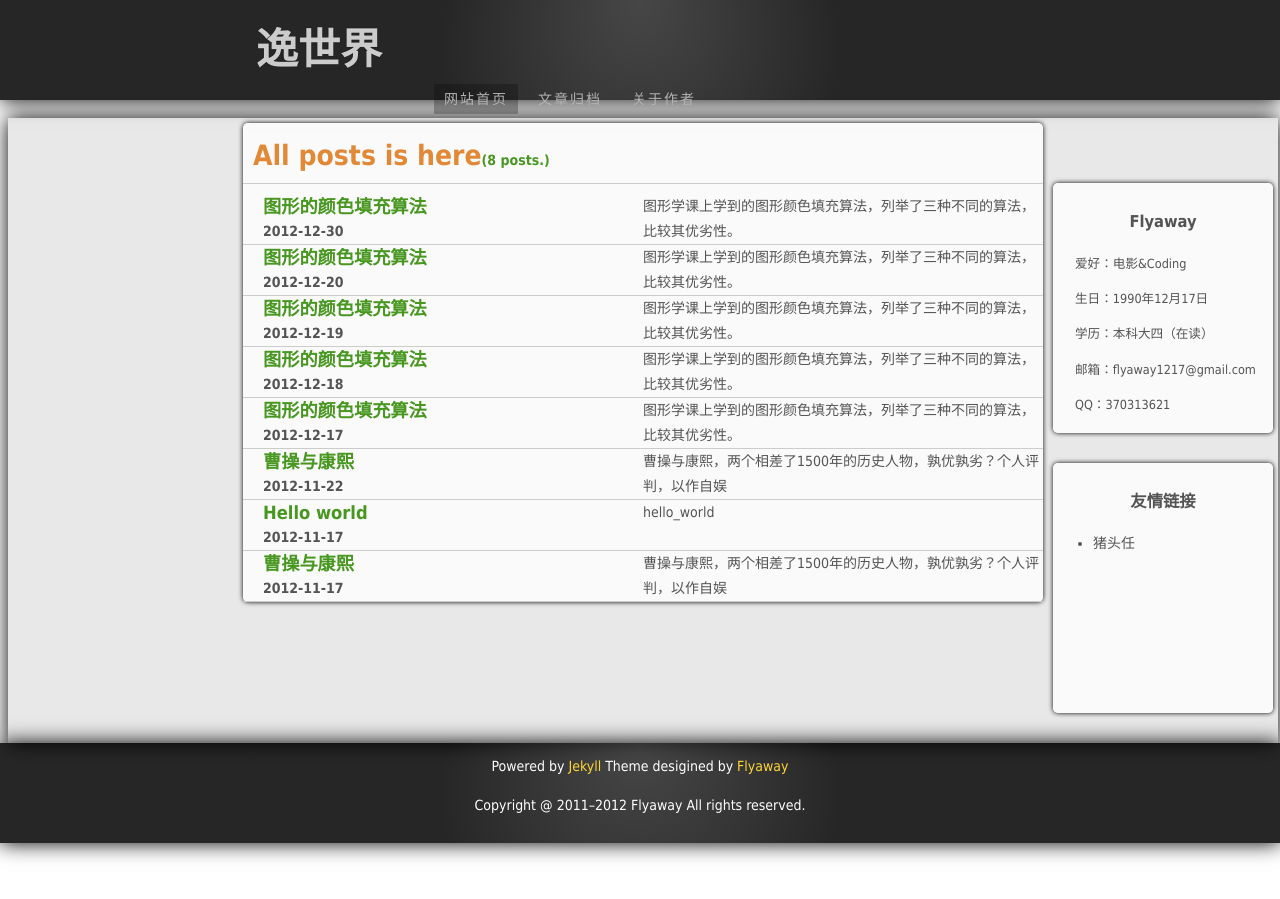
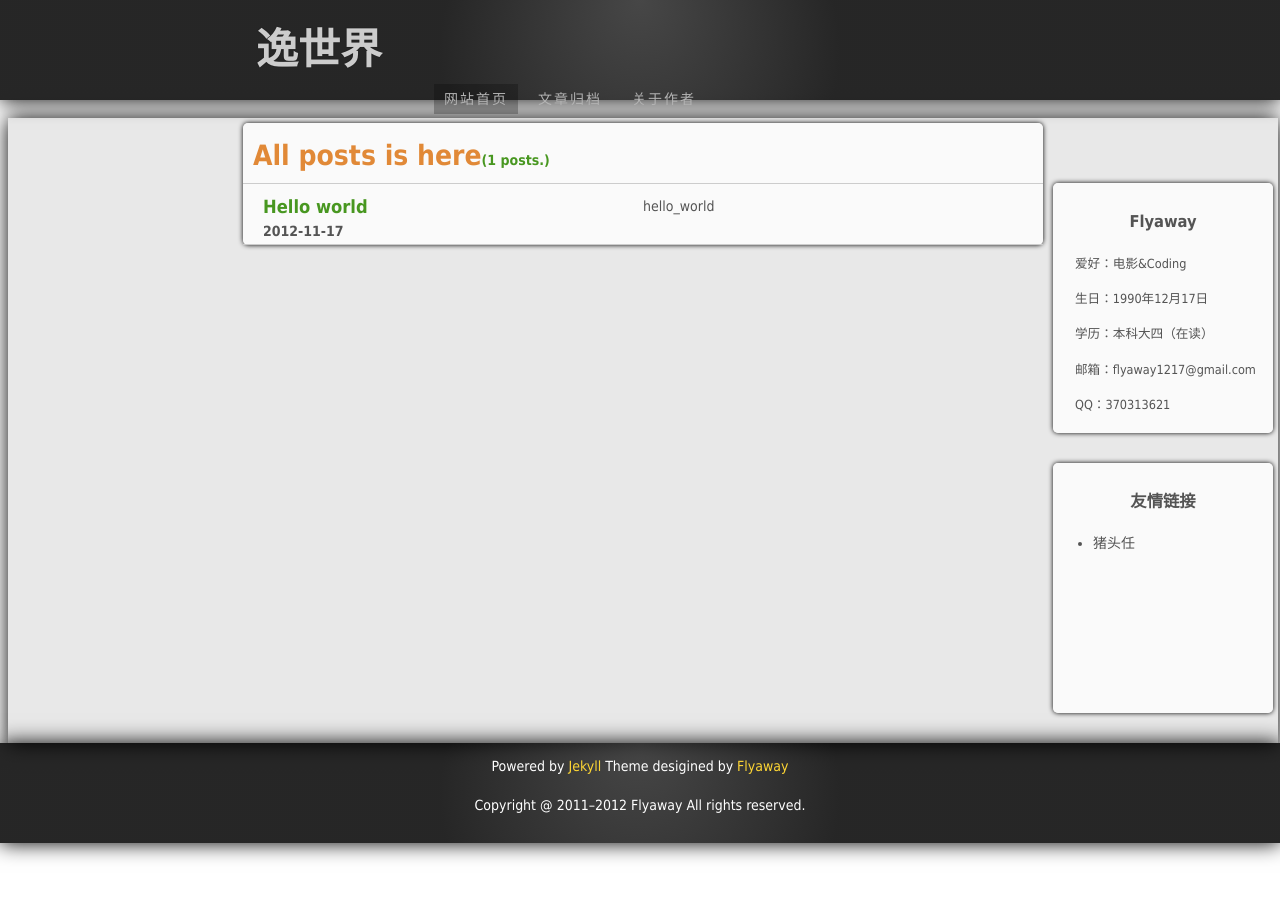
Before and after one commit to flyaway1217/flyaway1217.github.com, a Jekyll site: the page built from archive.html, in a window 1280 px wide. Built offline with Jekyll 4.4.1, drawn with Linux system fonts in a browser that asks for light colours; some of the changed lines change nothing that is shown.

```diff
--- a/_posts/2012-11-17-CaoCao-and-KangXi.md
+++ /dev/null
@@ -1,29 +0,0 @@
----
-layout: post
-title: 曹操与康熙
-description: 曹操与康熙，两个相差了1500年的历史人物，孰优孰劣？个人评判，以作自娱
-keywords: 曹操,康熙,枭雄,玄烨
----
-
-前几天，老爸提到了一个挺有意思的事情，说是一个很优秀的大学生考公务员，以笔试第一名的成绩进入面试，面试过程中也表现的十分优秀，主考官几乎认定就要录取他了。这时，主考官问了最后一个问题：你最喜欢的历史人物是谁？谁知道这位非常优秀的大学生脱口而出的就是和珅~结果大家可想而知，他从第一名变成了倒数第一。
-
-确实，从一个人对历史的看法可以推断出他这个人的一些性格特点，老爸随即就拿这个最后的问题来问我和我堂妹，我也是几乎不假思索的回答说是康熙，堂妹的回答是曹操。还好，这两个回答还算是正常~
-这件事其实本身没什么好说的，我想说的是，康熙与曹操的比较，当然，仅仅是个人看法。
-
-其实，在以前，我也一直最喜欢的是曹操，乱世之奸雄，治世之能臣，从一个不起眼的校尉成长为一方雄主，刺董卓，平吕布，灭袁绍，败马超，挟天子以令诸侯，多么了不起啊。
-
-但现在，我却更喜欢康熙。康熙是在位时间最长的帝王之一，能文能武，学贯古今，而且政绩卓著，灭鳌拜，平三番，收台湾，治黄河，修四库，每一样都是功垂千秋的。但在这些所有的功绩之后，有一个大前提，康熙是生在帝王之家，一出生，其贵族的命运就伴随着他。从这一点上说，曹操似乎比康熙更使人喜欢。
-
-但，就目前我的人生经历来看，内在的松懈往往比外在的压力更致命。
-
-曹操生活的时代是一个群雄林立的时代，你自己不强大，势必要被别人所吞并。所以在这样的情况下，是外在的生存压力将曹操逼到了一方雄主的位置上，当然，这也必须要求曹操足够优秀，有足够的能力，才不会被强大的外在压力所打败。俗话说，时势造英雄，曹操的成功一半来源于他过人的能力，一半来自于外在强大的压力，压迫着他必须变得更加优秀。
-
-而康熙不同，康熙出生在帝王家，是含着金钥匙出生的，从小锦衣玉食，有太监宫女伺候着。在他8岁时，他就稀里糊涂的坐上了帝位。可以说，他在没有任何能力的情况下，就拥有了中华大地上的最大权力。他可以过得非常奢华，可以像纣王、隋炀帝一样穷极一生地享乐。
-
-但，他没有，他努力地做一个优秀的帝王。他懵懂的眼睛盯上了两个庞然大物，一个是权倾朝野的鳌拜，一个是拥兵自重于西南的吴三桂，对于这个两个和他父辈都有很大关系的政治力量，他下手了。18干净利落地干掉了鳌拜，20岁开始对吴三桂的征伐，用了8年，彻底打败了吴三桂。可以说，他把整个中原大地按他自己的方式重新打扫了一遍。
-
-能够在奢华的环境下成长起来，而且拥有着强大的精神力量，我想历史上也就康熙了吧。在恶劣环境下成长起来的英雄是真英雄，但在温柔乡里成长出来的英雄，那是比真英雄还要英雄的人物。
-
-有时候，舒适的环境才是最致命的，这一点我深有体会。放假在家的时候，几乎很少去翻书，但在学校里，却是手不释卷的。为何？因为环境不同！在家太舒适了，没有压力，没有更优秀的人在旁边刺激你，没有上课的课表时刻提醒你你需要上课，没有上课的铃声催促你起床，于是每天晚晚地起床，看电视、上网打游戏成为了假期的主旋律。但在学校就不同了，学校有一个竞争和学习的氛围，敦促着你要去学习，不能荒废学业。
-
-恶劣的环境能够磨练人的意志，能够创造出英雄；但在舒适的环境下成长起来的英雄往往更令我钦佩！
--- a/_posts/2012-11-17-hello-world.md
+++ b/_posts/2012-11-17-hello-world.md
@@ -3,15 +3,7 @@
 title: Hello world
 description: hello_world
 keywords: GitHub
+category: 心路历程
 ---
+
 Hello world, 这是一个新的开始。
-Hello world, 这是一个新的开始。
-Hello world, 这是一个新的开始。
-Hello world, 这是一个新的开始。
-Hello world, 这是一个新的开始。
-Hello world, 这是一个新的开始。
-Hello world, 这是一个新的开始。
-Hello world, 这是一个新的开始。
-Hello world, 这是一个新的开始。
-Hello world, 这是一个新的开始。
-Hello world, 这是一个新的开始。
--- a/_posts/2012-11-22-CaoCao-and-KangXi.md
+++ /dev/null
@@ -1,29 +0,0 @@
----
-layout: post
-title: 曹操与康熙
-description: 曹操与康熙，两个相差了1500年的历史人物，孰优孰劣？个人评判，以作自娱
-keywords: 曹操,康熙,枭雄,玄烨
----
-
-前几天，老爸提到了一个挺有意思的事情，说是一个很优秀的大学生考公务员，以笔试第一名的成绩进入面试，面试过程中也表现的十分优秀，主考官几乎认定就要录取他了。这时，主考官问了最后一个问题：你最喜欢的历史人物是谁？谁知道这位非常优秀的大学生脱口而出的就是和珅~结果大家可想而知，他从第一名变成了倒数第一。
-
-确实，从一个人对历史的看法可以推断出他这个人的一些性格特点，老爸随即就拿这个最后的问题来问我和我堂妹，我也是几乎不假思索的回答说是康熙，堂妹的回答是曹操。还好，这两个回答还算是正常~
-这件事其实本身没什么好说的，我想说的是，康熙与曹操的比较，当然，仅仅是个人看法。
-
-其实，在以前，我也一直最喜欢的是曹操，乱世之奸雄，治世之能臣，从一个不起眼的校尉成长为一方雄主，刺董卓，平吕布，灭袁绍，败马超，挟天子以令诸侯，多么了不起啊。
-
-但现在，我却更喜欢康熙。康熙是在位时间最长的帝王之一，能文能武，学贯古今，而且政绩卓著，灭鳌拜，平三番，收台湾，治黄河，修四库，每一样都是功垂千秋的。但在这些所有的功绩之后，有一个大前提，康熙是生在帝王之家，一出生，其贵族的命运就伴随着他。从这一点上说，曹操似乎比康熙更使人喜欢。
-
-但，就目前我的人生经历来看，内在的松懈往往比外在的压力更致命。
-
-曹操生活的时代是一个群雄林立的时代，你自己不强大，势必要被别人所吞并。所以在这样的情况下，是外在的生存压力将曹操逼到了一方雄主的位置上，当然，这也必须要求曹操足够优秀，有足够的能力，才不会被强大的外在压力所打败。俗话说，时势造英雄，曹操的成功一半来源于他过人的能力，一半来自于外在强大的压力，压迫着他必须变得更加优秀。
-
-而康熙不同，康熙出生在帝王家，是含着金钥匙出生的，从小锦衣玉食，有太监宫女伺候着。在他8岁时，他就稀里糊涂的坐上了帝位。可以说，他在没有任何能力的情况下，就拥有了中华大地上的最大权力。他可以过得非常奢华，可以像纣王、隋炀帝一样穷极一生地享乐。
-
-但，他没有，他努力地做一个优秀的帝王。他懵懂的眼睛盯上了两个庞然大物，一个是权倾朝野的鳌拜，一个是拥兵自重于西南的吴三桂，对于这个两个和他父辈都有很大关系的政治力量，他下手了。18干净利落地干掉了鳌拜，20岁开始对吴三桂的征伐，用了8年，彻底打败了吴三桂。可以说，他把整个中原大地按他自己的方式重新打扫了一遍。
-
-能够在奢华的环境下成长起来，而且拥有着强大的精神力量，我想历史上也就康熙了吧。在恶劣环境下成长起来的英雄是真英雄，但在温柔乡里成长出来的英雄，那是比真英雄还要英雄的人物。
-
-有时候，舒适的环境才是最致命的，这一点我深有体会。放假在家的时候，几乎很少去翻书，但在学校里，却是手不释卷的。为何？因为环境不同！在家太舒适了，没有压力，没有更优秀的人在旁边刺激你，没有上课的课表时刻提醒你你需要上课，没有上课的铃声催促你起床，于是每天晚晚地起床，看电视、上网打游戏成为了假期的主旋律。但在学校就不同了，学校有一个竞争和学习的氛围，敦促着你要去学习，不能荒废学业。
-
-恶劣的环境能够磨练人的意志，能够创造出英雄；但在舒适的环境下成长起来的英雄往往更令我钦佩！
--- a/_posts/2012-12-17-color-filled.md
+++ /dev/null
@@ -1,82 +0,0 @@
----
-layout: post
-title: 图形的颜色填充算法
-description: 图形学课上学到的图形颜色填充算法，列举了三种不同的算法，比较其优劣性。
----
-##一、有序边表填充算法（扫描线）
-###1、算法思想
-
-简单的来说，就是计算出屏幕上有哪些像素点是在多边形内部的，重复利用多变形内部区域的连续性。算出每一条水平线上有哪些点是在该多边形内的，然后改变这些点的像素值。如图所示：
-<img src="/resources/color-filled-1.png" alt="color-filled"></img>
-###2、算法步骤
-
-\[\sum_{i=1}^n i \prod_{i=1}^n \lim_{x\to0}x^2 \int_a^b x^2 dx\]
-
-1. 确定多边形顶点的最小和最大y值（ymin和ymax）。
-2. 从y=ymin到y=ymax，每次用一条扫描线进行填充。
-3. 对一条扫描线填充的过程可分为三个步骤：
-
- - 求交(能否只对有效边求交？)
-	<p>有效边(Active Edge)：与当前扫描线相交的多边形边。</p>
- - 按交点的x坐标排序(有序链表)
-  <p>有效边表->有序的有效边表</p>
- - 交点配对，区间填色
-
-##二、边填充算法
-###1、算法思想
-
-利用异或运算，反复填充水平线：
-
-对于多变形边上的每一个点，都以改点为初始点，向右画水平线，水平线的颜色就是所要填充的颜色。根据上一篇博文《点与多边形的关系》中的原理，我们知道处于多边形内部的区域会被水平线画到奇数次，而处于多边形外部的区域会被画到偶数次，由于采用的是异或画法，所以奇数部分的颜色会被保存下来，而偶数部分的颜色会被清除。即多边形内部会被填充颜色。
-
-###2、算法步骤
-1. 选择多边形的一条边，计算出其处于上方的点up和处于下方的点down，并且计算该条边的斜率K
-2. 根据斜率K，遍历直线上的所有点，对于直线上的每一个点，向右画出水平线，用指定的颜色填充。
-3. 重复以上步骤直到所有的边都已经被处理过了。
-
-###3、评价
-
-该算法实现起来非常的简单,而且适用范围广，凸、凹多边形，甚至可以带孔的多边形都可以用来填色。
-同时，确定很明显，它需要大量的重复运算，效率不高。
-
-##三、种子填充算法
-
-###1、算法思想
-
-在多边形内部指定一个种子点，从这个点开始，向四周蔓延填色，直到碰到边界。
-多边形内部的每一个像素点看成图中一个节点，每个节点只与自己上下左右的四个像素点有边相连，这样，多边形的填色问题就演变成了一个图的遍历问题。自然而然地我们就想到了图论中的深度遍历和广度遍历。
-
-###2、算法步骤
-
-这个算法有多种实现方法，其中最常见的就是深度遍历和广度遍历。分别对应着栈和堆的特性。这里我就再多说了。直接给出代码：
-
-{% highlight cpp linenos %}
-void CTestView::Fill(CDC *pDC,POINT Seed,COLORREF BoundaryColor,COLORREF FillColor)
-{
-	queue<POINT> Q;
-	int maxsize = 0;
-	Q.push(Seed);
-	while(Q.size() > 0)
-	{
-		POINT q=Q.front();
-		Q.pop();
-		COLORREF pColor = pDC->GetPixel(p);	//当前点象素色
-		if(pColor == FillColor || pColor == BoundaryColor) continue;
-		pDC->SetPixel(p,FillColor);//填色
-		POINT ps[4]={
-					{p.x-1,p.y},
-					{p.x+1,p.y},
-					{p.x,p.y+1},
-					{p.x,p.y-1}
-					};
-		for(int i = 0; i < 4; ++i)
-		{
-			pColor=pDC->GetPixel(ps[i]);
-			if(pColor != BoundaryColor && pColor != FillColor)
-			{
-				Q.push(ps[i]);
-			}
-		}
-	}
-}
-{% endhighlight %}
--- a/_posts/2012-12-18-color-filled.md
+++ /dev/null
@@ -1,79 +0,0 @@
----
-layout: post
-title: 图形的颜色填充算法
-description: 图形学课上学到的图形颜色填充算法，列举了三种不同的算法，比较其优劣性。
----
-##一、有序边表填充算法（扫描线）
-###1、算法思想
-
-简单的来说，就是计算出屏幕上有哪些像素点是在多边形内部的，重复利用多变形内部区域的连续性。算出每一条水平线上有哪些点是在该多边形内的，然后改变这些点的像素值。如图所示：
-
-###2、算法步骤
-1. 确定多边形顶点的最小和最大y值（ymin和ymax）。
-2. 从y=ymin到y=ymax，每次用一条扫描线进行填充。
-3. 对一条扫描线填充的过程可分为三个步骤：
-<p></p>
- - 求交(能否只对有效边求交？)
-	<p>有效边(Active Edge)：与当前扫描线相交的多边形边。</p>
- - 按交点的x坐标排序(有序链表)
-  <p>有效边表->有序的有效边表</p>
- - 交点配对，区间填色
-
-##二、边填充算法
-###1、算法思想
-
-利用异或运算，反复填充水平线：
-
-对于多变形边上的每一个点，都以改点为初始点，向右画水平线，水平线的颜色就是所要填充的颜色。根据上一篇博文《点与多边形的关系》中的原理，我们知道处于多边形内部的区域会被水平线画到奇数次，而处于多边形外部的区域会被画到偶数次，由于采用的是异或画法，所以奇数部分的颜色会被保存下来，而偶数部分的颜色会被清除。即多边形内部会被填充颜色。
-
-###2、算法步骤
-1. 选择多边形的一条边，计算出其处于上方的点up和处于下方的点down，并且计算该条边的斜率K
-2. 根据斜率K，遍历直线上的所有点，对于直线上的每一个点，向右画出水平线，用指定的颜色填充。
-3. 重复以上步骤直到所有的边都已经被处理过了。
-
-###3、评价
-
-该算法实现起来非常的简单,而且适用范围广，凸、凹多边形，甚至可以带孔的多边形都可以用来填色。
-同时，确定很明显，它需要大量的重复运算，效率不高。
-
-##三、种子填充算法
-
-###1、算法思想
-
-在多边形内部指定一个种子点，从这个点开始，向四周蔓延填色，直到碰到边界。
-多边形内部的每一个像素点看成图中一个节点，每个节点只与自己上下左右的四个像素点有边相连，这样，多边形的填色问题就演变成了一个图的遍历问题。自然而然地我们就想到了图论中的深度遍历和广度遍历。
-
-###2、算法步骤
-
-这个算法有多种实现方法，其中最常见的就是深度遍历和广度遍历。分别对应着栈和堆的特性。这里我就再多说了。直接给出代码：
-
-{% highlight cpp linenos %}
-void CTestView::Fill(CDC *pDC,POINT Seed,COLORREF BoundaryColor,COLORREF FillColor)
-{
-	queue<POINT> Q;
-	int maxsize = 0;
-	Q.push(Seed);
-	while(Q.size() > 0)
-	{
-		POINT q=Q.front();
-		Q.pop();
-		COLORREF pColor = pDC->GetPixel(p);	//当前点象素色
-		if(pColor == FillColor || pColor == BoundaryColor) continue;
-		pDC->SetPixel(p,FillColor);//填色
-		POINT ps[4]={
-					{p.x-1,p.y},
-					{p.x+1,p.y},
-					{p.x,p.y+1},
-					{p.x,p.y-1}
-					};
-		for(int i = 0; i < 4; ++i)
-		{
-			pColor=pDC->GetPixel(ps[i]);
-			if(pColor != BoundaryColor && pColor != FillColor)
-			{
-				Q.push(ps[i]);
-			}
-		}
-	}
-}
-{% endhighlight %}
--- a/_posts/2012-12-19-color-filled.md
+++ /dev/null
@@ -1,79 +0,0 @@
----
-layout: post
-title: 图形的颜色填充算法
-description: 图形学课上学到的图形颜色填充算法，列举了三种不同的算法，比较其优劣性。
----
-##一、有序边表填充算法（扫描线）
-###1、算法思想
-
-简单的来说，就是计算出屏幕上有哪些像素点是在多边形内部的，重复利用多变形内部区域的连续性。算出每一条水平线上有哪些点是在该多边形内的，然后改变这些点的像素值。如图所示：
-
-###2、算法步骤
-1. 确定多边形顶点的最小和最大y值（ymin和ymax）。
-2. 从y=ymin到y=ymax，每次用一条扫描线进行填充。
-3. 对一条扫描线填充的过程可分为三个步骤：
-<p></p>
- - 求交(能否只对有效边求交？)
-	<p>有效边(Active Edge)：与当前扫描线相交的多边形边。</p>
- - 按交点的x坐标排序(有序链表)
-  <p>有效边表->有序的有效边表</p>
- - 交点配对，区间填色
-
-##二、边填充算法
-###1、算法思想
-
-利用异或运算，反复填充水平线：
-
-对于多变形边上的每一个点，都以改点为初始点，向右画水平线，水平线的颜色就是所要填充的颜色。根据上一篇博文《点与多边形的关系》中的原理，我们知道处于多边形内部的区域会被水平线画到奇数次，而处于多边形外部的区域会被画到偶数次，由于采用的是异或画法，所以奇数部分的颜色会被保存下来，而偶数部分的颜色会被清除。即多边形内部会被填充颜色。
-
-###2、算法步骤
-1. 选择多边形的一条边，计算出其处于上方的点up和处于下方的点down，并且计算该条边的斜率K
-2. 根据斜率K，遍历直线上的所有点，对于直线上的每一个点，向右画出水平线，用指定的颜色填充。
-3. 重复以上步骤直到所有的边都已经被处理过了。
-
-###3、评价
-
-该算法实现起来非常的简单,而且适用范围广，凸、凹多边形，甚至可以带孔的多边形都可以用来填色。
-同时，确定很明显，它需要大量的重复运算，效率不高。
-
-##三、种子填充算法
-
-###1、算法思想
-
-在多边形内部指定一个种子点，从这个点开始，向四周蔓延填色，直到碰到边界。
-多边形内部的每一个像素点看成图中一个节点，每个节点只与自己上下左右的四个像素点有边相连，这样，多边形的填色问题就演变成了一个图的遍历问题。自然而然地我们就想到了图论中的深度遍历和广度遍历。
-
-###2、算法步骤
-
-这个算法有多种实现方法，其中最常见的就是深度遍历和广度遍历。分别对应着栈和堆的特性。这里我就再多说了。直接给出代码：
-
-{% highlight cpp linenos %}
-void CTestView::Fill(CDC *pDC,POINT Seed,COLORREF BoundaryColor,COLORREF FillColor)
-{
-	queue<POINT> Q;
-	int maxsize = 0;
-	Q.push(Seed);
-	while(Q.size() > 0)
-	{
-		POINT q=Q.front();
-		Q.pop();
-		COLORREF pColor = pDC->GetPixel(p);	//当前点象素色
-		if(pColor == FillColor || pColor == BoundaryColor) continue;
-		pDC->SetPixel(p,FillColor);//填色
-		POINT ps[4]={
-					{p.x-1,p.y},
-					{p.x+1,p.y},
-					{p.x,p.y+1},
-					{p.x,p.y-1}
-					};
-		for(int i = 0; i < 4; ++i)
-		{
-			pColor=pDC->GetPixel(ps[i]);
-			if(pColor != BoundaryColor && pColor != FillColor)
-			{
-				Q.push(ps[i]);
-			}
-		}
-	}
-}
-{% endhighlight %}
--- a/_posts/2012-12-20-color-filled.md
+++ /dev/null
@@ -1,79 +0,0 @@
----
-layout: post
-title: 图形的颜色填充算法
-description: 图形学课上学到的图形颜色填充算法，列举了三种不同的算法，比较其优劣性。
----
-##一、有序边表填充算法（扫描线）
-###1、算法思想
-
-简单的来说，就是计算出屏幕上有哪些像素点是在多边形内部的，重复利用多变形内部区域的连续性。算出每一条水平线上有哪些点是在该多边形内的，然后改变这些点的像素值。如图所示：
-
-###2、算法步骤
-1. 确定多边形顶点的最小和最大y值（ymin和ymax）。
-2. 从y=ymin到y=ymax，每次用一条扫描线进行填充。
-3. 对一条扫描线填充的过程可分为三个步骤：
-<p></p>
- - 求交(能否只对有效边求交？)
-	<p>有效边(Active Edge)：与当前扫描线相交的多边形边。</p>
- - 按交点的x坐标排序(有序链表)
-  <p>有效边表->有序的有效边表</p>
- - 交点配对，区间填色
-
-##二、边填充算法
-###1、算法思想
-
-利用异或运算，反复填充水平线：
-
-对于多变形边上的每一个点，都以改点为初始点，向右画水平线，水平线的颜色就是所要填充的颜色。根据上一篇博文《点与多边形的关系》中的原理，我们知道处于多边形内部的区域会被水平线画到奇数次，而处于多边形外部的区域会被画到偶数次，由于采用的是异或画法，所以奇数部分的颜色会被保存下来，而偶数部分的颜色会被清除。即多边形内部会被填充颜色。
-
-###2、算法步骤
-1. 选择多边形的一条边，计算出其处于上方的点up和处于下方的点down，并且计算该条边的斜率K
-2. 根据斜率K，遍历直线上的所有点，对于直线上的每一个点，向右画出水平线，用指定的颜色填充。
-3. 重复以上步骤直到所有的边都已经被处理过了。
-
-###3、评价
-
-该算法实现起来非常的简单,而且适用范围广，凸、凹多边形，甚至可以带孔的多边形都可以用来填色。
-同时，确定很明显，它需要大量的重复运算，效率不高。
-
-##三、种子填充算法
-
-###1、算法思想
-
-在多边形内部指定一个种子点，从这个点开始，向四周蔓延填色，直到碰到边界。
-多边形内部的每一个像素点看成图中一个节点，每个节点只与自己上下左右的四个像素点有边相连，这样，多边形的填色问题就演变成了一个图的遍历问题。自然而然地我们就想到了图论中的深度遍历和广度遍历。
-
-###2、算法步骤
-
-这个算法有多种实现方法，其中最常见的就是深度遍历和广度遍历。分别对应着栈和堆的特性。这里我就再多说了。直接给出代码：
-
-{% highlight cpp linenos %}
-void CTestView::Fill(CDC *pDC,POINT Seed,COLORREF BoundaryColor,COLORREF FillColor)
-{
-	queue<POINT> Q;
-	int maxsize = 0;
-	Q.push(Seed);
-	while(Q.size() > 0)
-	{
-		POINT q=Q.front();
-		Q.pop();
-		COLORREF pColor = pDC->GetPixel(p);	//当前点象素色
-		if(pColor == FillColor || pColor == BoundaryColor) continue;
-		pDC->SetPixel(p,FillColor);//填色
-		POINT ps[4]={
-					{p.x-1,p.y},
-					{p.x+1,p.y},
-					{p.x,p.y+1},
-					{p.x,p.y-1}
-					};
-		for(int i = 0; i < 4; ++i)
-		{
-			pColor=pDC->GetPixel(ps[i]);
-			if(pColor != BoundaryColor && pColor != FillColor)
-			{
-				Q.push(ps[i]);
-			}
-		}
-	}
-}
-{% endhighlight %}
--- a/_posts/2012-12-30-color-filled.markdown
+++ /dev/null
@@ -1,102 +0,0 @@
----
-layout: post
-title: 图形的颜色填充算法
-description: 图形学课上学到的图形颜色填充算法，列举了三种不同的算法，比较其优劣性。
-math: true
-category: class2
----
-## 一、有序边表填充算法（扫描线）##
-
-### 1、算法思想 ###
-简单的来说，就是计算出屏幕上有哪些像素点是在多边形内部的，重复利用多变形内部区域的连续性。算出每一条水平线上有哪些点是在该多边形内的，然后改变这些点的像素值。如图所示：
-
-![color-filled](/resources/color-filled-1.png)
-
-### 2、算法步骤 ###
-
-$$
-\sum_{i=1}^n i \prod_{i=1}^n \lim_{x\to0}x^2 \int_a^b x^2 dx
-$$
-
-1. 确定多边形顶点的最小和最大y值（ymin和ymax）。
-2. 从y=ymin到y=ymax，每次用一条扫描线进行填充。
-3. 对一条扫描线填充的过程可分为三个步骤：
-
- - 求交(能否只对有效边求交？)
-
-	有效边(Active Edge)：与当前扫描线相交的多边形边。
-
- - 按交点的x坐标排序(有序链表)
-
-	有效边表->有序的有效边表
-
- - 交点配对，区间填色
-
-## 二、边填充算法 ##
-
-### 1、算法思想 ###
-
-利用异或运算，反复填充水平线：
-
-对于多变形边上的每一个点，都以改点为初始点，向右画水平线，水平线的颜色就是所要填充的颜色。根据上一篇博文《点与多边形的关系》中的原理，我们知道处于多边形内部的区域会被水平线画到奇数次，而处于多边形外部的区域会被画到偶数次，由于采用的是异或画法，所以奇数部分的颜色会被保存下来，而偶数部分的颜色会被清除。即多边形内部会被填充颜色。
-
-### 2、算法步骤 ###
-1. 选择多边形的一条边，计算出其处于上方的点up和处于下方的点down，并且计算该条边的斜率K
-2. 根据斜率K，遍历直线上的所有点，对于直线上的每一个点，向右画出水平线，用指定的颜色填充。
-3. 重复以上步骤直到所有的边都已经被处理过了。
-
-### 3、评价 ###
-
-该算法实现起来非常的简单,而且适用范围广，凸、凹多边形，甚至可以带孔的多边形都可以用来填色。
-同时，确定很明显，它需要大量的重复运算，效率不高。
-
-## 三、种子填充算法 ##
-
-### 1、算法思想 ###
-
-在多边形内部指定一个种子点，从这个点开始，向四周蔓延填色，直到碰到边界。
-多边形内部的每一个像素点看成图中一个节点，每个节点只与自己上下左右的四个像素点有边相连，这样，多边形的填色问题就演变成了一个图的遍历问题。自然而然地我们就想到了图论中的深度遍历和广度遍历。
-
-### 2、算法步骤 ###
-
-这个算法有多种实现方法，其中最常见的就是深度遍历和广度遍历。分别对应着栈和堆的特性。这里我就再多说了。直接给出代码：
-
-{% highlight cpp linenos %}
-void CTestView::Fill(CDC *pDC,POINT Seed,COLORREF BoundaryColor,COLORREF FillColor)
-{
-	queue<POINT> Q;
-	int maxsize = 0;
-	Q.push(Seed);
-	while(Q.size() > 0)
-	{
-		POINT q=Q.front();
-		Q.pop();
-		COLORREF pColor = pDC->GetPixel(p);	//当前点象素色
-		if(pColor == FillColor || pColor == BoundaryColor) continue;
-		pDC->SetPixel(p,FillColor);//填色
-		POINT ps[4]={
-					{p.x-1,p.y},
-					{p.x+1,p.y},
-					{p.x,p.y+1},
-					{p.x,p.y-1}
-					};
-		for(int i = 0; i < 4; ++i)
-		{
-			pColor=pDC->GetPixel(ps[i]);
-			if(pColor != BoundaryColor && pColor != FillColor)
-			{
-				Q.push(ps[i]);
-			}
-		}
-	}
-}
-{% endhighlight %}
-
-
-> www.flyaway1217.com
-> www.flyaway1217.com
-> www.flyaway1217.com
-
-> www.flyaway1217.com
-> www.flyaway1217.com
-> www.flyaway1217.com
```
